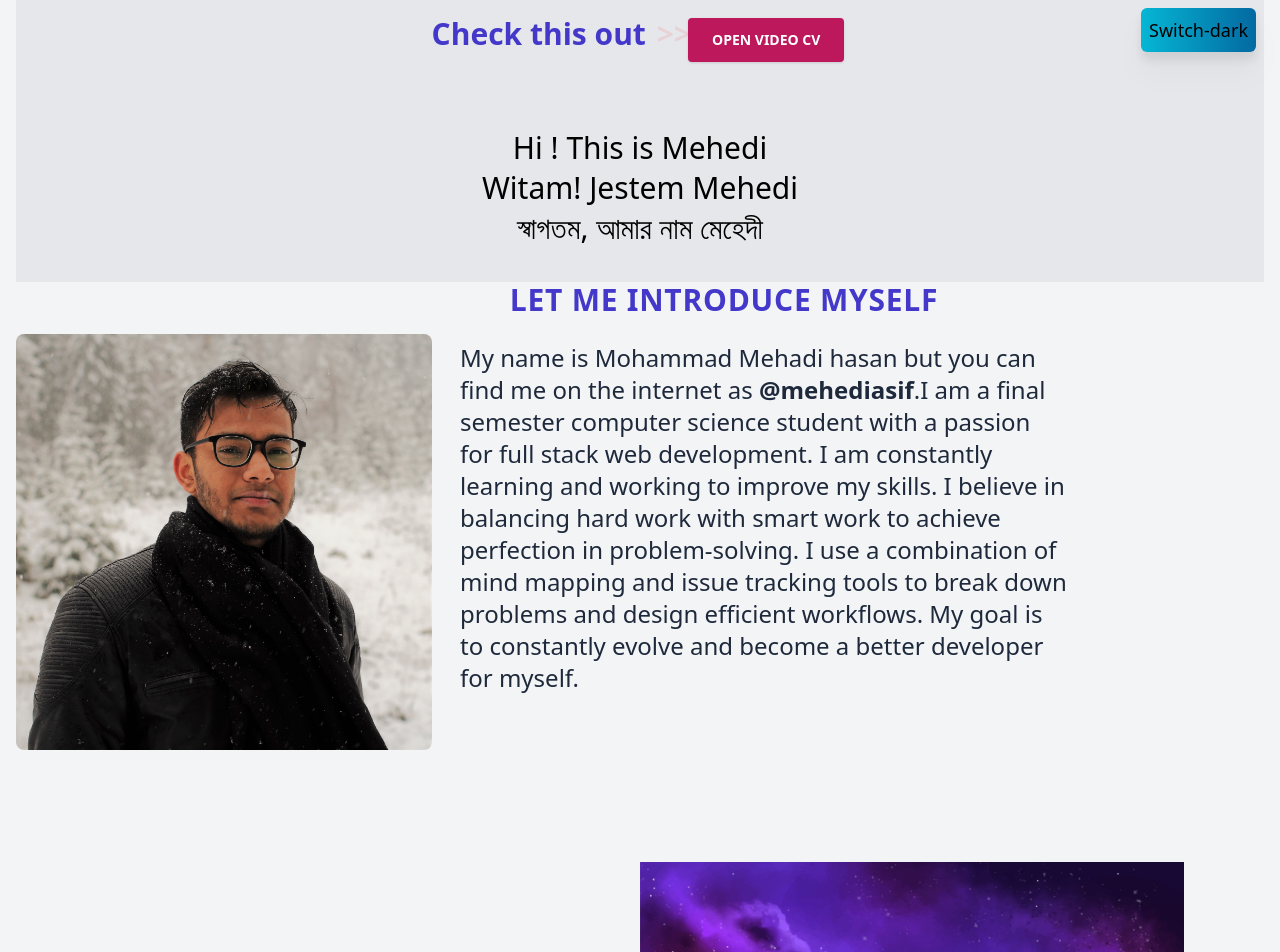
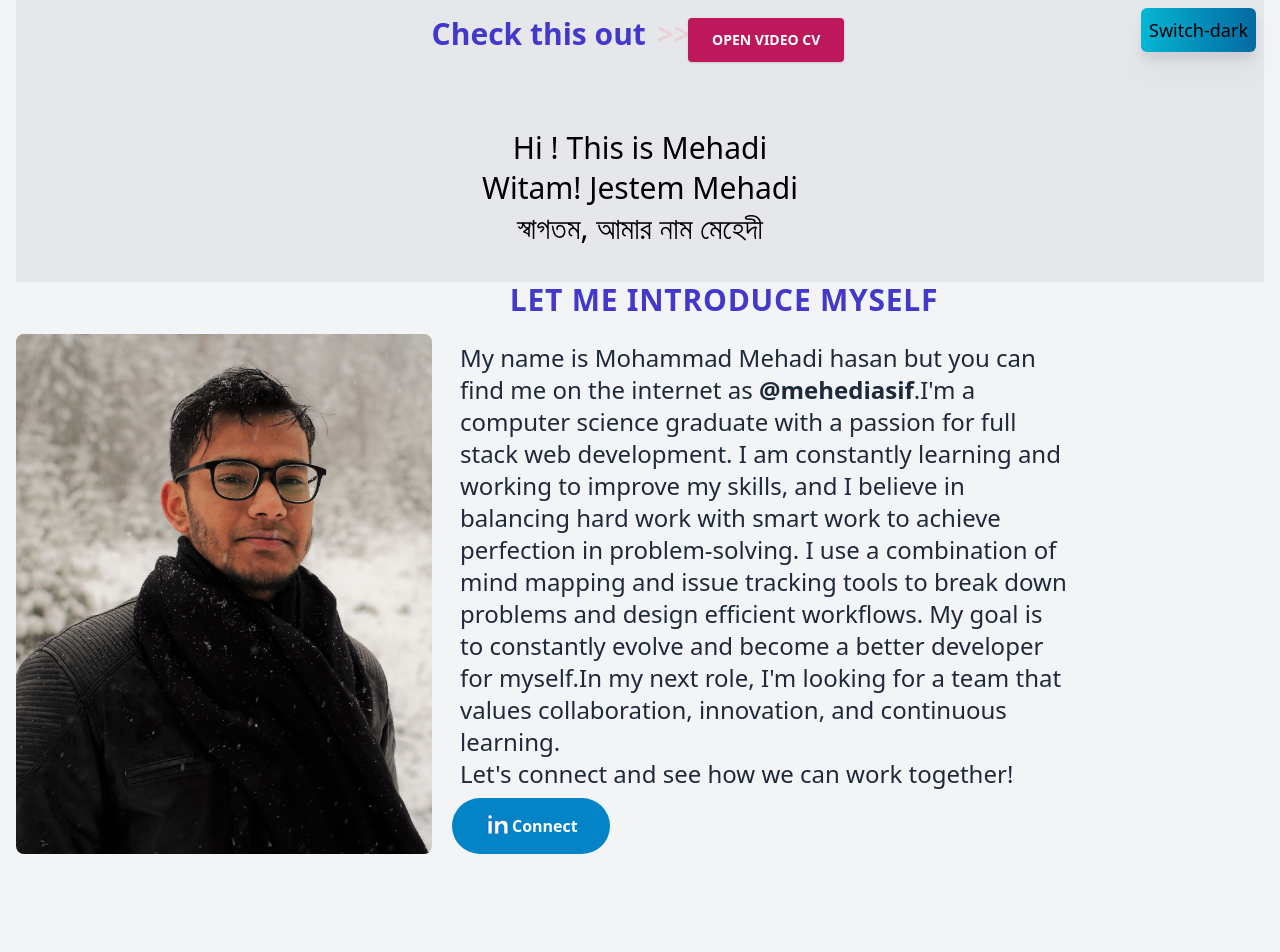
Before and after one commit to mehediasif/mehediasifviteportfolio, a React (Vite) app: page / in a window 1280 px wide. Shown: the top 952 px of the page. Built offline with nearby package versions, Linux system fonts and the light colour scheme; no server answers.

Commit message:
Updated Bio

```diff
--- a/src/components/about.jsx
+++ b/src/components/about.jsx
@@ -3,6 +3,8 @@ import SectionTitle from "./sectiontitle";
 import img from '../assets/mypicture.jpg'
 
 export default function About(){
+    const url1 = 'https://www.linkedin.com/in/mehedi-asif-097464177'
+
     return(
         <div className="mx-auto container">
         <div className="transform bottom-1 lg:-ml-10 md:-mr-52 md:-rotate-270">
@@ -11,7 +13,27 @@ export default function About(){
         <div className="flex flex-col gap-5 md:flex-row">
             <img src={img} alt="Display Picture of Mehediasif" className="lg:w-1/3 md:w-6/12 sm:w-full rounded-lg object-cover"/>
             <div className="w-full md:w-6/12">
-            <p className="md:text-2xl text-slate-800 dark:text-gray-200 p-2">My name is Mohammad Mehadi hasan but you can find me on the internet as <b className="hover:text-pink-300">@mehediasif</b>.I am a final semester computer science student with a passion for full stack web development. I am constantly learning and working to improve my skills. I believe in balancing hard work with smart work to achieve perfection in problem-solving. I use a combination of mind mapping and issue tracking tools to break down problems and design efficient workflows. My goal is to constantly evolve and become a better developer for myself.</p>
+
+            <p className="md:text-2xl text-slate-800 dark:text-gray-200 p-2">My name is Mohammad Mehadi hasan but you can find me on the internet as <b className="hover:text-pink-400">@mehediasif</b>.I'm a computer science graduate with a passion for full stack web development. I am constantly learning and working to improve my skills, and I believe in balancing hard work with smart work to achieve perfection in problem-solving. I use a combination of mind mapping and issue tracking tools to break down problems and design efficient workflows. My goal is to constantly evolve and become a better developer for myself.In my next role, I'm looking for a team that values collaboration, innovation, and continuous learning.<br></br> Let's connect and see how we can work together!</p>
+
+            <button
+            type="button"
+            className=" hover:opacity-90 text-base font-bold bg-sky-600 hover:bg-sky-700 rounded-full f-m-m md:py-4 py-2 px-8 md:px-8 foucus:outline-none text-white"
+            onClick={() => window.open(url1, '_blank')}
+            >
+
+            <svg
+                role="img"
+                xmlns="http://www.w3.org/2000/svg"
+                stroke="#0A66C2"
+                className="h-5 w-7 block float-left"
+                fill="currentColor"
+                viewBox="0 0 24 24">
+                <path
+                    d="M4.98 3.5c0 1.381-1.11 2.5-2.48 2.5s-2.48-1.119-2.48-2.5c0-1.38 1.11-2.5 2.48-2.5s2.48 1.12 2.48 2.5zm.02 4.5h-5v16h5v-16zm7.982 0h-4.968v16h4.969v-8.399c0-4.67 6.029-5.052 6.029 0v8.399h4.988v-10.131c0-7.88-8.922-7.593-11.018-3.714v-2.155z" />
+            </svg>
+            <text className="block float-right">Connect</text>
+            </button>
             </div>
         </div>
         </div>
--- a/src/components/heroSection.jsx
+++ b/src/components/heroSection.jsx
@@ -5,10 +5,10 @@ export default function HeroSection(){
         <div className='w-full py-0 sm:py-8 lg:py-15 bg-gray-200 dark:bg-slate-700'>
             <div className="lg:text-3xl sm:text-2xl md:text-2xl leading-7 text-gray-600 max-w-3/4">
             <p className='text-center items-center justify-center my-1 text-black dark:text-white'>
-            Hi ! This is Mehedi
+            Hi ! This is Mehadi
             </p>
             <p className='text-center items-center justify-center my-1 text-black dark:text-white'>
-            Witam! Jestem Mehedi
+            Witam! Jestem Mehadi
             </p>
             <p className='text-center items-center justify-center my-1 text-black dark:text-white'>
             স্বাগতম, আমার নাম মেহেদী
```
